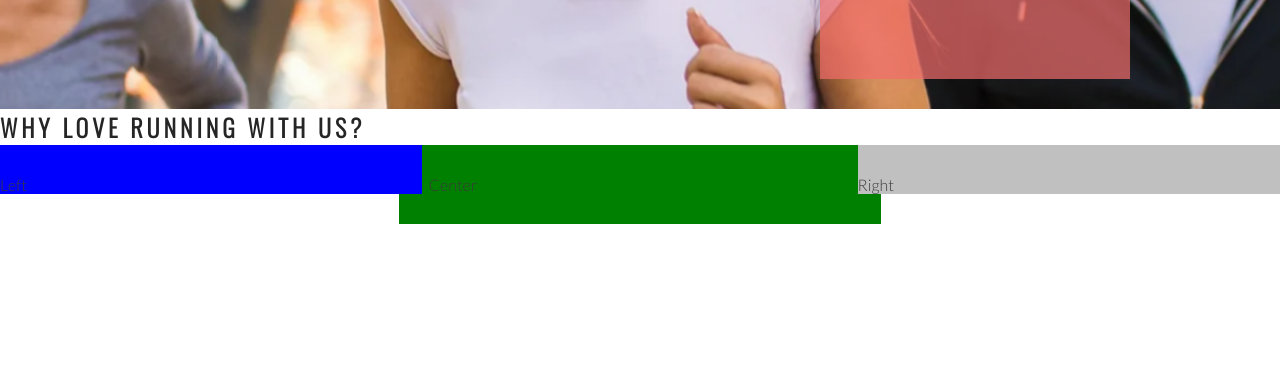
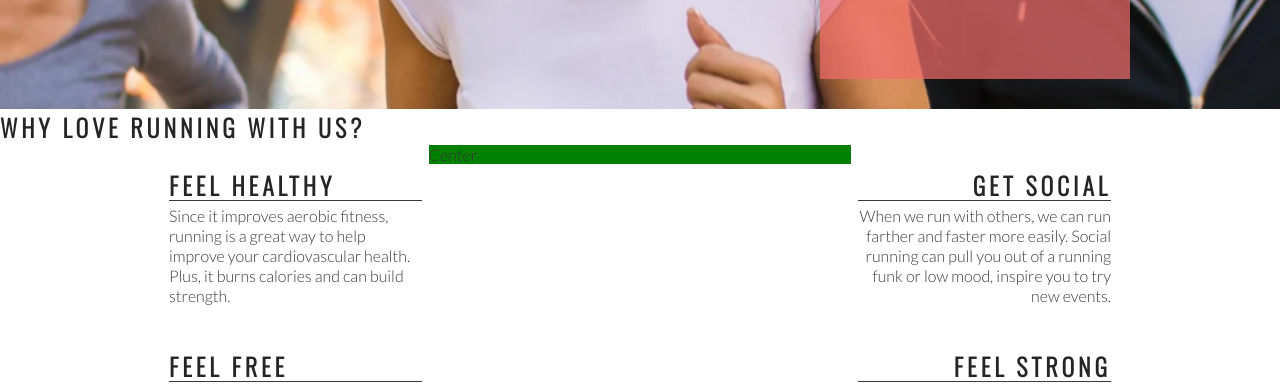
Before and after one commit to BjornRodin/love-running, a plain HTML site: page index.html in a window 1280 px wide. Shown: the part 566-952 px from the top of the page. Drawn offline with nearby package versions, Linux system fonts and the light colour scheme.

Commit message:
Add right about section content and style

```diff
--- a/assets/css/style.css
+++ b/assets/css/style.css
@@ -74,7 +74,7 @@ h1, h2 {
 #hero-image {
     height: 600px;
     width: 100%;
-    background: url(../images/hero-image.webp) no-repeat center center;
+    background: url('../images/hero-image.webp') no-repeat center center;
 
     /* animates zoom effect on loading page */
     animation-name: hero-zoom;
@@ -122,19 +122,46 @@ h1, h2 {
     padding-top: 30px;
     width: 33%;
     float: left;
-    background-color: blue;
 }
 
 #right-about {
     padding-top: 30px;
     width: 33%;
     float: right;
-    background-color: silver;
 }
 
 #center-about {
-    padding: 30px;
     width: 33%;
     margin: 0 auto;
     background-color: green;
 }
+
+hr {
+    border-top: 1px solid #3a3a3a;
+    width: 100%;
+    margin: 5px 0;
+}
+
+.left-about-heading {
+    width: 60%;
+    float: right;
+    line-height: 20px;
+    clear: both;
+    margin-bottom: 50px;
+}
+
+.right-about-heading {
+    width: 60%;
+    float: left;
+    line-height: 20px;
+    clear: both;
+    margin-bottom: 50px;
+}
+
+.right-about-heading h2 {
+    text-align: right;
+}
+
+.right-about-heading p {
+    text-align: right;
+}
--- a/index.html
+++ b/index.html
@@ -40,8 +40,38 @@
     </section>
     <section id="club-ethos">
         <h1>Why Love Running With Us?</h1>
-        <div id="left-about">Left</div>
-        <div id="right-about">Right</div>
+        <div id="left-about">
+            <div class="left-about-heading">
+                <h2>Feel Healthy</h2>
+                <hr>
+                <p>
+                    Since it improves aerobic fitness, running is a great way to help improve your cardiovascular health. Plus, it burns calories and can build strength.
+                </p>
+            </div>
+            <div class="left-about-heading">
+                <h2>Feel Free</h2>
+                <hr>
+                <p>
+                    Physical exercise, running included, is known to release endorphins in the brain. Endorphins make you more energetic, more awake and, yes, happier.
+                </p>
+            </div>
+        </div>
+        <div id="right-about">
+            <div class="right-about-heading">
+                <h2>Get Social</h2>
+                <hr>
+                <p>
+                    When we run with others, we can run farther and faster more easily. Social running can pull you out of a running funk or low mood, inspire you to try new events.
+                </p>
+            </div>
+            <div class="right-about-heading">
+                <h2>Feel Strong</h2>
+                <hr>
+                <p>
+                    Running strengthens your heart by pumping blood more effectively through your body.
+                </p>
+            </div>
+        </div>
         <div id="center-about">Center</div>
     </section>
     <section>
```
